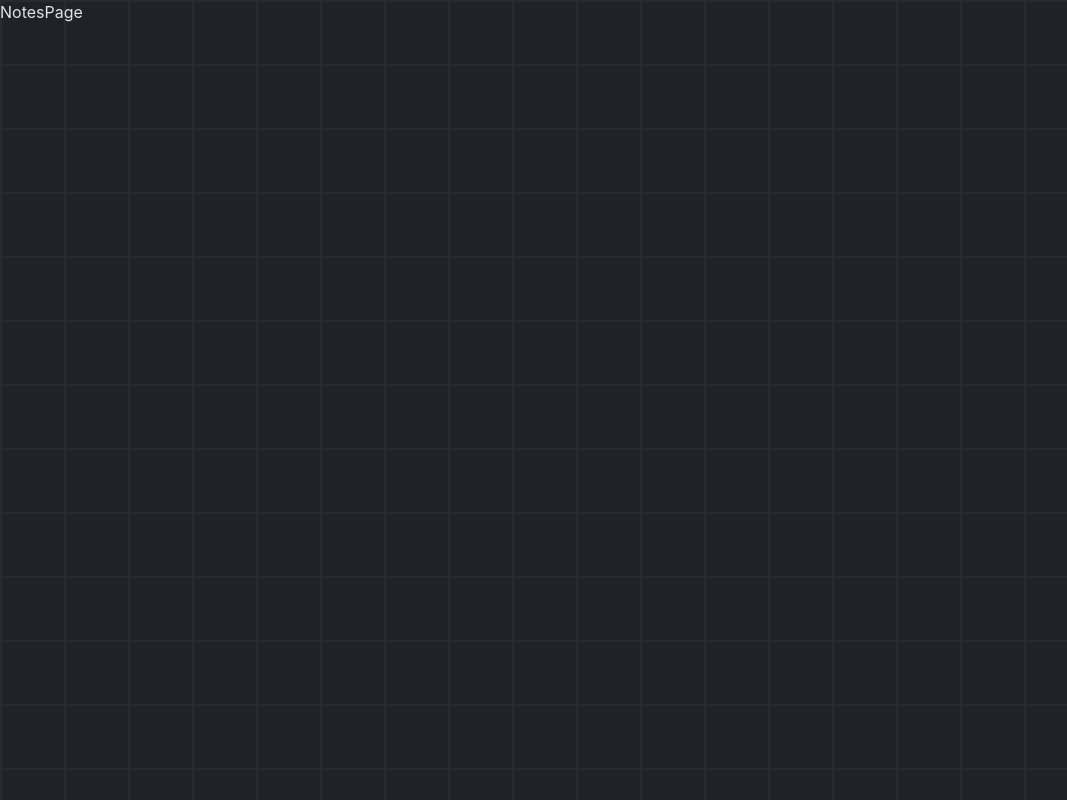
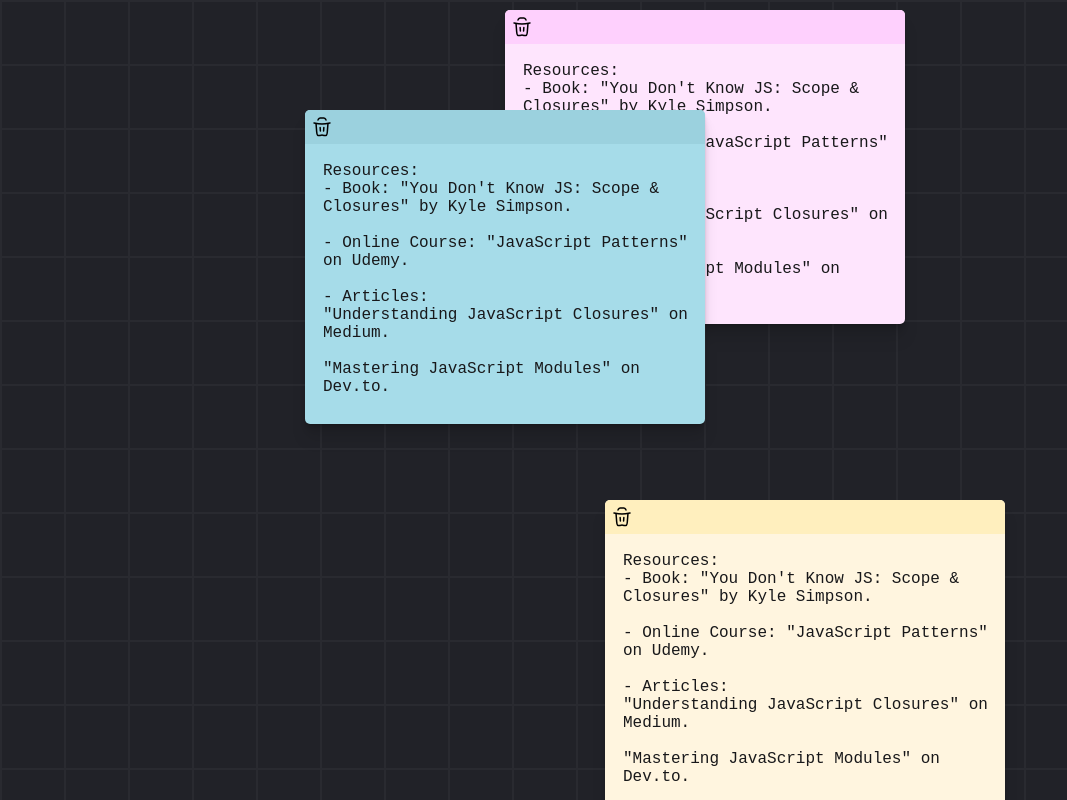
Before and after one commit to DavidSosaMoriana/sticky_notes, a React (Vite) app: page / in a window 1280 px wide. Shown: the whole page, without its empty margins (0-1067 px from the left). Built offline with nearby package versions, Linux system fonts and the light colour scheme.

Commit message:
Card improvements

```diff
--- a/src/App.jsx
+++ b/src/App.jsx
@@ -1,4 +1,4 @@
-import NotesPage from "./pages/NotesPage";
+import NotesPage from "./pages/NotesCard";
 
 function App() {
   return (
--- /dev/null
+++ b/src/assets/fakeData.js
@@ -0,0 +1,41 @@
+export const fakeData = [
+  {
+    $id: 1,
+    body: JSON.stringify(
+      'Resources:\n- Book: "You Don\'t Know JS: Scope & Closures" by Kyle Simpson.\n\n- Online Course: "JavaScript Patterns" on Udemy.\n\n- Articles:\n"Understanding JavaScript Closures" on Medium.\n\n"Mastering JavaScript Modules" on Dev.to.'
+    ),
+    colors: JSON.stringify({
+      id: "color-purple",
+      colorHeader: "#FED0FD",
+      colorBody: "#FEE5FD",
+      colorText: "#18181A",
+    }),
+    position: JSON.stringify({ x: 505, y: 10 }),
+  },
+  {
+    $id: 2,
+    body: JSON.stringify(
+      'Resources:\n- Book: "You Don\'t Know JS: Scope & Closures" by Kyle Simpson.\n\n- Online Course: "JavaScript Patterns" on Udemy.\n\n- Articles:\n"Understanding JavaScript Closures" on Medium.\n\n"Mastering JavaScript Modules" on Dev.to.'
+    ),
+    colors: JSON.stringify({
+      id: "color-blue",
+      colorHeader: "#9BD1DE",
+      colorBody: "#A6DCE9",
+      colorText: "#18181A",
+    }),
+    position: JSON.stringify({ x: 305, y: 110 }),
+  },
+  {
+    $id: 3,
+    body: JSON.stringify(
+      'Resources:\n- Book: "You Don\'t Know JS: Scope & Closures" by Kyle Simpson.\n\n- Online Course: "JavaScript Patterns" on Udemy.\n\n- Articles:\n"Understanding JavaScript Closures" on Medium.\n\n"Mastering JavaScript Modules" on Dev.to.'
+    ),
+    colors: JSON.stringify({
+      id: "color-yellow",
+      colorHeader: "#FFEFBE",
+      colorBody: "#FFF5DF",
+      colorText: "#18181A",
+    }),
+    position: JSON.stringify({ x: 605, y: 500 }),
+  },
+];
--- /dev/null
+++ b/src/components/NoteCard.jsx
@@ -0,0 +1,52 @@
+/* eslint-disable react/prop-types */
+import { useRef, useEffect } from "react";
+import Trash from "../icons/Trash";
+
+const NoteCard = ({ note }) => {
+  let position = JSON.parse(note.position);
+  const colors = JSON.parse(note.colors);
+  const body = JSON.parse(note.body);
+
+  const textAreaRef = useRef(null);
+
+  useEffect(() => {
+    autoGrow(textAreaRef);
+  }, []);
+
+  const autoGrow = (textAreaRef) => {
+    const { current } = textAreaRef;
+
+    current.style.height = "auto"; // Resetea la altura
+    current.style.height = current.scrollHeight + "px"; // Set la nueva altura para el scroll de la nota
+  };
+
+  return (
+    <div
+      className="card"
+      style={{
+        backgroundColor: colors.colorBody,
+        left: `${position.x}px`,
+        top: `${position.y}px`,
+      }}
+    >
+      <div
+        className="card-header"
+        style={{ backgroundColor: colors.colorHeader }}
+      >
+        <Trash />
+      </div>
+      <div className="card-body">
+        <textarea
+          ref={textAreaRef}
+          defaultValue={body}
+          style={{ color: colors.colorText }}
+          onInput={() => {
+            autoGrow(textAreaRef);
+          }}
+        ></textarea>
+      </div>
+    </div>
+  );
+};
+
+export default NoteCard;
--- /dev/null
+++ b/src/icons/Trash.jsx
@@ -0,0 +1,21 @@
+const Trash = ({ size = "24" }) => {
+    return (
+        <svg
+            xmlns="http://www.w3.org/2000/svg"
+            viewBox="0 0 24 24"
+            width={size}
+            height={size}
+            stroke="#000000"
+            fill="none"
+            strokeWidth="1.5"
+        >
+            <path d="m6 8 .668 8.681c.148 1.924.222 2.885.84 3.423.068.06.14.115.217.165.685.449 1.63.26 3.522-.118.36-.072.54-.108.721-.111h.064c.182.003.361.039.72.11 1.892.379 2.838.568 3.523.12.076-.05.15-.106.218-.166.617-.538.691-1.5.84-3.423L18 8"></path>
+            <path
+                strokeLinecap="round"
+                d="m10.151 12.5.245 3.492M13.849 12.5l-.245 3.492M4 8s4.851 1 8 1 8-1 8-1M8 5l.447-.894A2 2 0 0 1 10.237 3h3.527a2 2 0 0 1 1.789 1.106L16 5"
+            ></path>
+        </svg>
+    );
+};
+
+export default Trash;
--- a/src/index.css
+++ b/src/index.css
@@ -25,3 +25,43 @@
   position: relative;
   overflow: auto;
 }
+
+.card {
+  width: 400px;
+  border-radius: 5px;
+  cursor: pointer;
+  box-shadow: 0 1px 1px hsl(0deg 0% 0% / 0.075),
+    0 2px 2px hsl(0deg 0% 0% / 0.075), 0 4px 4px hsl(0deg 0% 0% / 0.075),
+    0 8px 8px hsl(0deg 0% 0% / 0.075), 0 16px 16px hsl(0deg 0% 0% / 0.075);
+  position: absolute;
+}
+
+.card-header {
+  background-color: #9bd1de;
+  border-radius: 5px 5px 0 0;
+  display: flex;
+  justify-content: space-between;
+  align-items: center;
+  padding: 5px;
+}
+
+.card-body {
+  padding: 1em;
+  border-radius: 0 0 5px 5px;
+}
+
+.card-body textarea {
+  background-color: inherit;
+  border: none;
+  width: 100%;
+  height: 100%;
+  resize: none;
+  font-size: 16px;
+}
+
+textarea:focus {
+  background-color: inherit;
+  outline: none;
+  width: 100%;
+  height: 100%;
+}
--- /dev/null
+++ b/src/pages/NotesCard.jsx
@@ -0,0 +1,14 @@
+import { fakeData as notes } from "../assets/fakeData";
+import NoteCard from "../components/NoteCard";
+
+const NotesPage = () => {
+  return (
+    <div>
+      {notes.map((note) => (
+        <NoteCard note={note} key={note.$id} />
+      ))}
+    </div>
+  );
+};
+
+export default NotesPage;
--- a/src/pages/NotesPage.jsx
+++ /dev/null
@@ -1,11 +0,0 @@
-
-
-const NotesPage = () => {
-  return (
-    <div>
-      NotesPage
-    </div>
-  )
-}
-
-export default NotesPage
```
